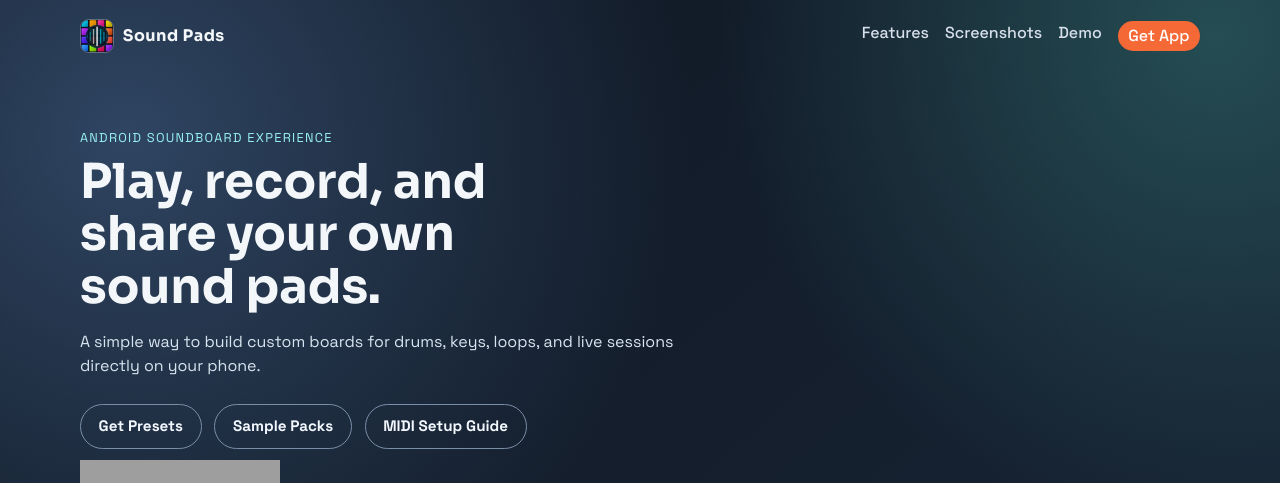
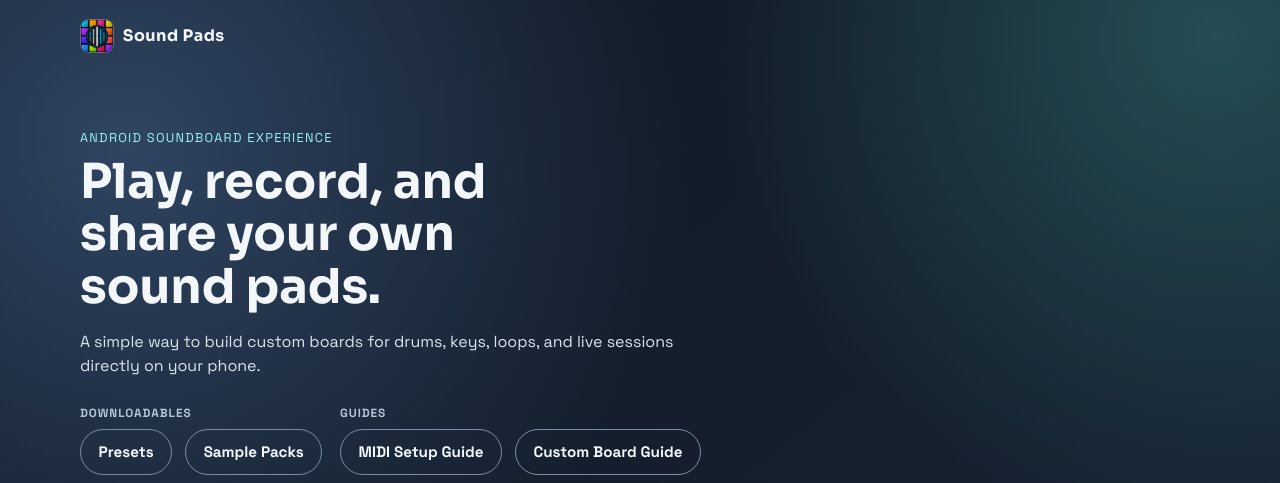
Before and after one commit to prabint/soundpads-presets, a plain HTML site: page index.html in a window 1280 px wide. Shown: the top 483 px of the page. Drawn offline with Linux system fonts and the light colour scheme; grey boxes are pictures that could not be loaded.

Commit message:
improvements

```diff
--- a/index.html
+++ b/index.html
@@ -23,12 +23,6 @@
             <img src="app_screenshots/app_icon.png" alt="Sound Pads app icon"/>
             <span>Sound Pads</span>
         </a>
-        <div class="nav-links">
-            <a href="#features">Features</a>
-            <a href="#screenshots">Screenshots</a>
-            <a href="#demo">Demo</a>
-            <a class="nav-store" href="https://play.google.com/store/apps/details?id=prabin.timsina.soundpads">Get App</a>
-        </div>
     </nav>
 
     <div class="hero-content container" id="top">
@@ -38,12 +32,25 @@
             A simple way to build custom boards for drums, keys, loops, and live
             sessions directly on your phone.
         </p>
-        <div class="hero-actions">
-            <a class="btn btn-secondary" href="presets/">Get Presets</a>
-            <a class="btn btn-secondary" href="samples/">Sample Packs</a>
-            <a class="btn btn-secondary" href="midi-keyboard/"
-            >MIDI Setup Guide</a
-            >
+        <div class="hero-action-groups">
+            <section class="action-group" aria-label="Downloadables">
+                <p class="action-group-title">Downloadables</p>
+                <div class="hero-actions">
+                    <a class="btn btn-secondary" href="presets/">Presets</a>
+                    <a class="btn btn-secondary" href="samples/">Sample Packs</a>
+                </div>
+            </section>
+            <section class="action-group" aria-label="Guides">
+                <p class="action-group-title">Guides</p>
+                <div class="hero-actions">
+                    <a class="btn btn-secondary" href="midi-keyboard/"
+                    >MIDI Setup Guide</a
+                    >
+                    <a class="btn btn-secondary" href="https://www.youtube.com/shorts/-Y8pCTs9N5c" target="_blank" rel="noopener noreferrer"
+                    >Custom Board Guide</a
+                    >
+                </div>
+            </section>
         </div>
         <a class="play-badge" href="https://play.google.com/store/apps/details?id=prabin.timsina.soundpads">
             <img
--- a/styles.css
+++ b/styles.css
@@ -50,7 +50,7 @@ a {
 .top-nav {
   padding: 1.2rem 0;
   display: flex;
-  justify-content: space-between;
+  justify-content: flex-start;
   align-items: center;
   gap: 1rem;
 }
@@ -70,33 +70,6 @@ a {
   height: 34px;
   border-radius: 9px;
   border: 1px solid rgba(255, 255, 255, 0.26);
-}
-
-.nav-links {
-  display: flex;
-  gap: 1rem;
-  flex-wrap: wrap;
-}
-
-.nav-links a {
-  color: #d7e0ea;
-  text-decoration: none;
-  font-weight: 500;
-}
-
-.nav-links a:hover {
-  color: #fff;
-}
-
-.nav-links .nav-store {
-  color: #fff;
-  background: rgba(255, 107, 53, 0.95);
-  border-radius: 999px;
-  padding: 0.2rem 0.65rem;
-}
-
-.nav-links .nav-store:hover {
-  background: #ff6b35;
 }
 
 .hero-content {
@@ -129,6 +102,26 @@ h1 {
   max-width: 58ch;
   margin: 1rem 0 1.6rem;
   color: #d8e4ef;
+}
+
+.hero-action-groups {
+  display: grid;
+  grid-template-columns: repeat(2, minmax(0, max-content));
+  gap: 1.1rem;
+}
+
+.action-group {
+  display: grid;
+  gap: 0.5rem;
+}
+
+.action-group-title {
+  margin: 0;
+  font-size: 0.74rem;
+  letter-spacing: 0.08em;
+  text-transform: uppercase;
+  color: #b7c7d8;
+  font-weight: 700;
 }
 
 .hero-actions {
@@ -293,8 +286,8 @@ h2 {
     align-items: flex-start;
   }
 
-  .nav-links {
-    gap: 0.8rem;
+  .hero-action-groups {
+    grid-template-columns: 1fr;
   }
 
   .feature-grid,
```
